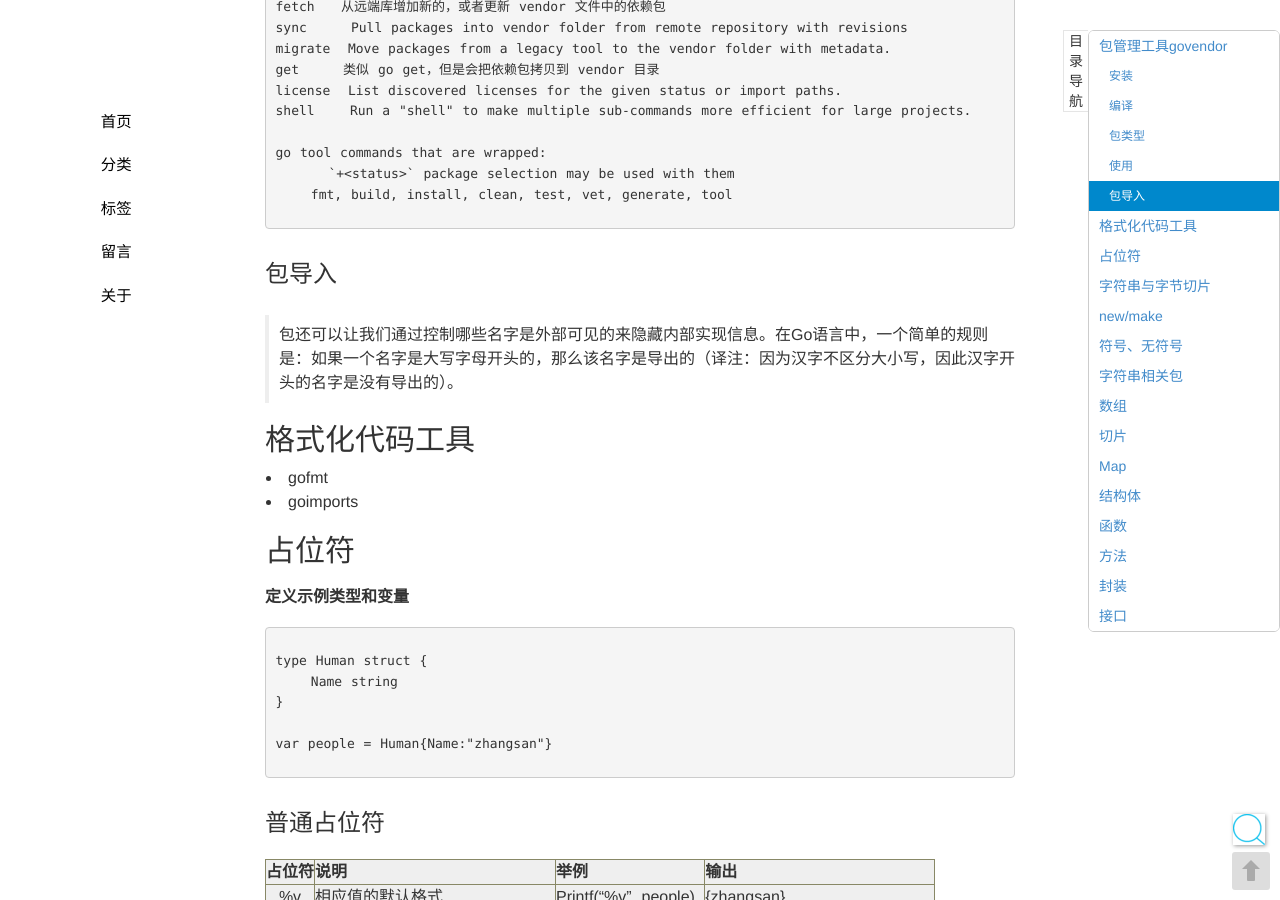
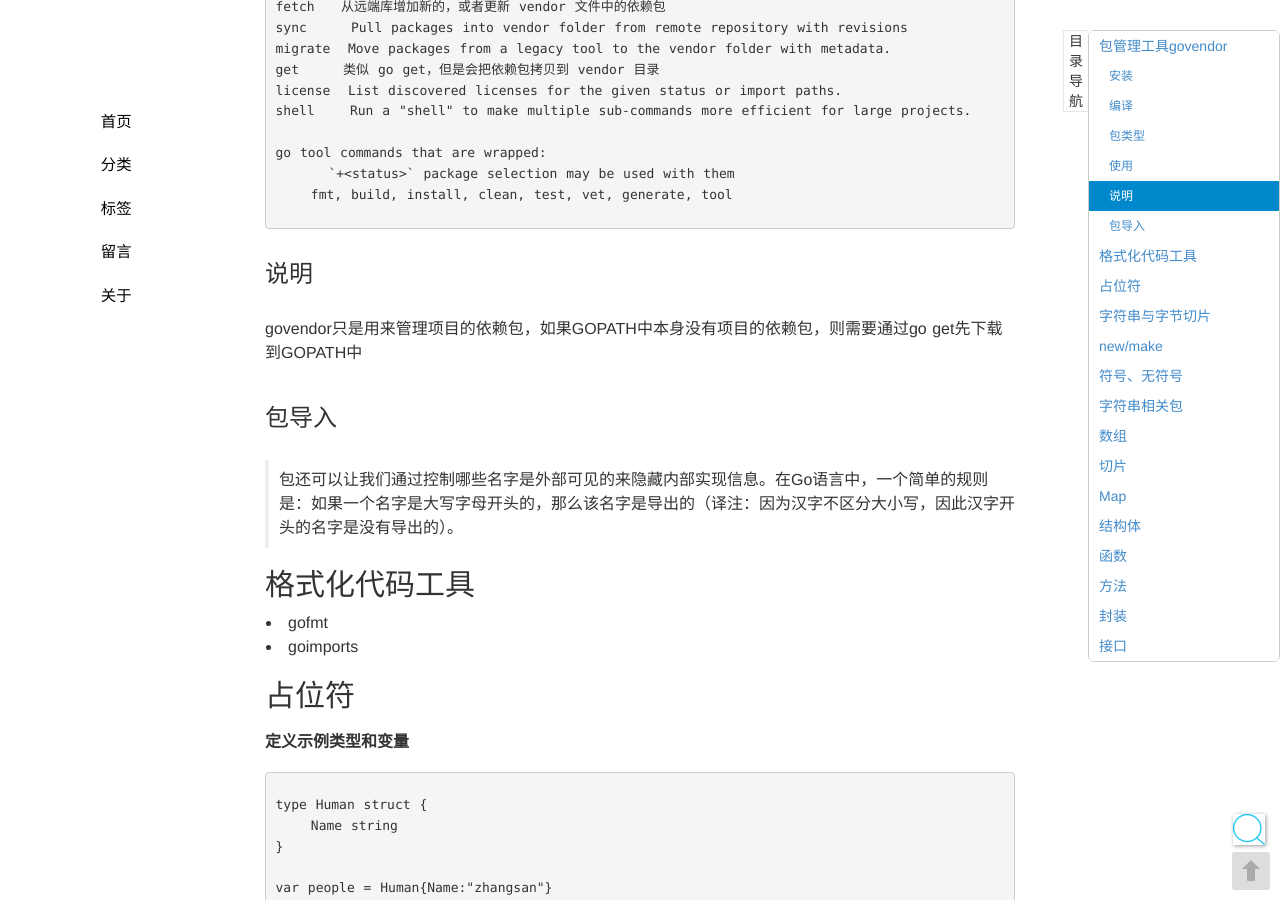
Before and after one commit to seekplum/seekplum.github.io, a Jekyll site: the page built from _posts/2017-11-14-go-learn.md, in a window 1280 px wide and 900 px high, scrolled down 1495 px. Built offline with Jekyll 4.4.1, drawn with Linux system fonts in a browser that asks for light colours; comment, search, counter and statistics services are not loaded.

Commit message:
补充govendor说明

````diff
--- a/_posts/2017-11-14-go-learn.md
+++ b/_posts/2017-11-14-go-learn.md
@@ -2,7 +2,7 @@
 layout: post
 title:  go笔记
 categories: go
-tags: go golang
+tags: go golang govendor
 thread: golang
 ---
 
@@ -69,6 +69,9 @@ go tool commands that are wrapped:
       `+<status>` package selection may be used with them
     fmt, build, install, clean, test, vet, generate, tool
 ```
+
+### 说明
+govendor只是用来管理项目的依赖包，如果GOPATH中本身没有项目的依赖包，则需要通过go get先下载到GOPATH中
 
 ### 包导入
 > 包还可以让我们通过控制哪些名字是外部可见的来隐藏内部实现信息。在Go语言中，一个简单的规则是：如果一个名字是大写字母开头的，那么该名字是导出的（译注：因为汉字不区分大小写，因此汉字开头的名字是没有导出的）。
````
